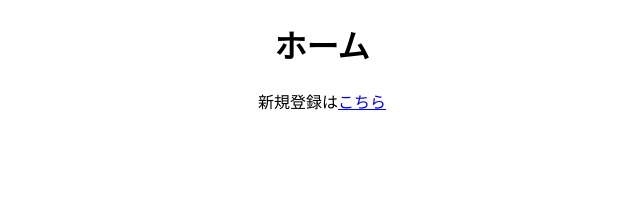
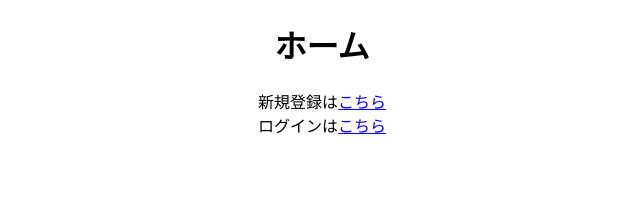
Before and after one commit to hattorishota/portfolio-react-typescript, a React (Create React App) app: page / in a window 1280 px wide. Shown: the top 203 px of the page, without its empty margins (318-958 px from the left). Built offline with nearby package versions, Linux system fonts and the light colour scheme.

Commit message:
no message

```diff
--- a/src/App.js
+++ b/src/App.js
@@ -4,7 +4,7 @@ import Header from "./component/Header";
 function App() {
   return (
     <div className="App">
-    <Header />
+      <Header />
     </div>
   );
 }
--- a/src/component/Home.js
+++ b/src/component/Home.js
@@ -7,6 +7,9 @@ const Home = () => {
       <div>
         新規登録は<Link to={`/register/`}>こちら</Link>
       </div>
+      <div>
+        ログインは<Link to={`/login/`}>こちら</Link>
+      </div>
     </>
   );
 };
--- a/src/index.js
+++ b/src/index.js
@@ -1,9 +1,9 @@
 import React from 'react';
 import ReactDOM from 'react-dom/client';
+import App from './App';
+import reportWebVitals from './reportWebVitals';
 import { BrowserRouter } from "react-router-dom";
 import './index.css';
-import App from './App';
-import reportWebVitals from './reportWebVitals';
 
 const root = ReactDOM.createRoot(document.getElementById('root'));
 root.render(
```
